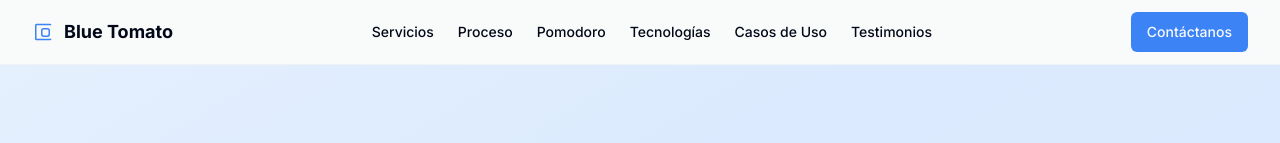
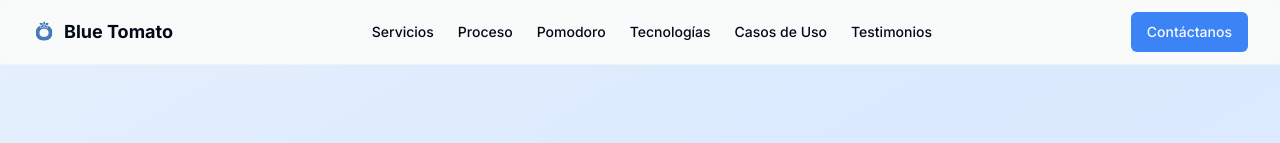
Before and after one commit to BlueTomatoMx/web, a Next.js app: page / in a window 1280 px wide. Shown: the top 143 px of the page. Built offline with nearby package versions, Linux system fonts and the light colour scheme.

Commit message:
so i just replaced the logo with logo.png can you please fix i now

```diff
--- a/src/components/icons/logo.tsx
+++ /dev/null
@@ -1,23 +0,0 @@
-import * as React from "react"
-import { cn } from "@/lib/utils"
-
-export function Logo({ className, ...props }: React.SVGProps<SVGSVGElement>) {
-  return (
-    <svg
-        xmlns="http://www.w3.org/2000/svg"
-        viewBox="0 0 256 256"
-        className={cn("h-6 w-6", className)}
-        {...props}
-    >
-        <path fill="none" d="M0 0h256v256H0z" />
-        <path
-            fill="currentColor"
-            d="M208 40H48a16 16 0 0 0-16 16v144a16 16 0 0 0 16 16h144a16 16 0 0 0 16-16V56a16 16 0 0 0-16-16Zm0 160H48V56h160v144Z"
-        />
-        <path
-            fill="currentColor"
-            d="M164 84h-40a28 28 0 0 0-28 28v40a28 28 0 0 0 28 28h40a28 28 0 0 0 28-28v-40a28 28 0 0 0-28-28Zm-40 80a12 12 0 0 1-12-12v-40a12 12 0 0 1 12-12h40a12 12 0 0 1 12 12v40a12 12 0 0 1-12 12Z"
-        />
-    </svg>
-  )
-}
--- a/src/components/layout/footer.tsx
+++ b/src/components/layout/footer.tsx
@@ -1,12 +1,12 @@
 import { Instagram, Linkedin } from "lucide-react";
-import { Logo } from "@/components/icons/logo";
+import Image from "next/image";
 
 export function Footer() {
   return (
     <footer className="border-t">
       <div className="container flex flex-col items-center justify-between gap-6 py-10 md:h-24 md:flex-row md:py-0">
         <div className="flex flex-col items-center gap-4 px-8 md:flex-row md:gap-2 md:px-0">
-          <Logo className="h-6 w-6 text-primary" />
+          <Image src="/logo.png" alt="Blue Tomato Logo" width={24} height={24} />
           <p className="text-center text-sm leading-loose md:text-left">
             Construido por{" "}
             <a
@@ -22,7 +22,7 @@ export function Footer() {
         </div>
         <div className="flex items-center gap-4">
             <a href="#" target="_blank" rel="noreferrer" className="font-medium text-muted-foreground transition-colors hover:text-primary">
-                <Logo className="h-6 w-6" />
+               <Image src="/logo.png" alt="Blue Tomato Logo" width={24} height={24} />
             </a>
              <a href="#" target="_blank" rel="noreferrer" className="font-medium text-muted-foreground transition-colors hover:text-primary">
                 <Instagram className="h-6 w-6" />
--- a/src/components/layout/header.tsx
+++ b/src/components/layout/header.tsx
@@ -1,7 +1,7 @@
 import { Button } from "@/components/ui/button";
 import { Sheet, SheetContent, SheetTrigger } from "@/components/ui/sheet";
 import { Menu } from "lucide-react";
-import { Logo } from "@/components/icons/logo";
+import Image from "next/image";
 
 export function Header() {
   const navLinks = [
@@ -17,7 +17,7 @@ export function Header() {
     <header className="sticky top-0 z-50 w-full border-b border-border/40 bg-background/95 backdrop-blur supports-[backdrop-filter]:bg-background/60">
       <div className="container flex h-16 max-w-screen-2xl items-center justify-between">
         <a href="#" className="flex items-center gap-2">
-          <Logo className="h-6 w-6 text-primary" />
+          <Image src="/logo.png" alt="Blue Tomato Logo" width={24} height={24} />
           <span className="font-bold text-lg">Blue Tomato</span>
         </a>
 
--- a/src/components/sections/cta.tsx
+++ b/src/components/sections/cta.tsx
@@ -1,12 +1,12 @@
 import { Button } from "@/components/ui/button";
 import { Mail, MessageCircle } from "lucide-react";
-import { Logo } from "@/components/icons/logo";
+import Image from "next/image";
 
 export function Cta() {
   return (
     <section id="contact" className="w-full bg-muted py-24 sm:py-32">
       <div className="container text-center">
-        <Logo className="h-20 w-20 mx-auto mb-6 text-primary animate-pulse" />
+        <Image src="/logo.png" alt="Blue Tomato Logo" width={80} height={80} className="mx-auto mb-6 animate-pulse" />
         <h2 className="text-3xl font-bold tracking-tighter sm:text-4xl">
           ¿Listo para Iniciar tu Transformación Digital?
         </h2>
```
Also changed, not shown: public/logo.png, public/logo.svg (deleted).
